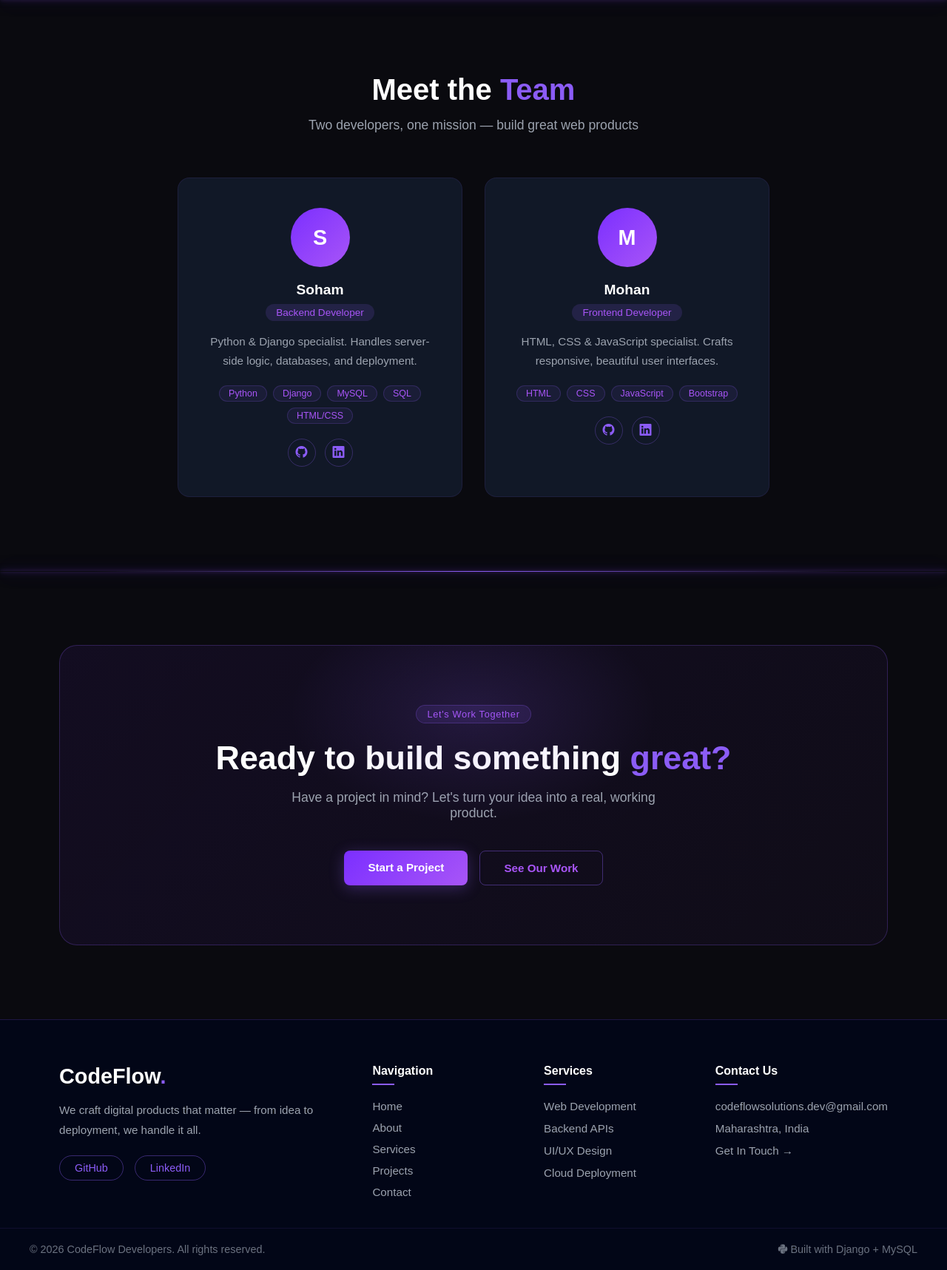
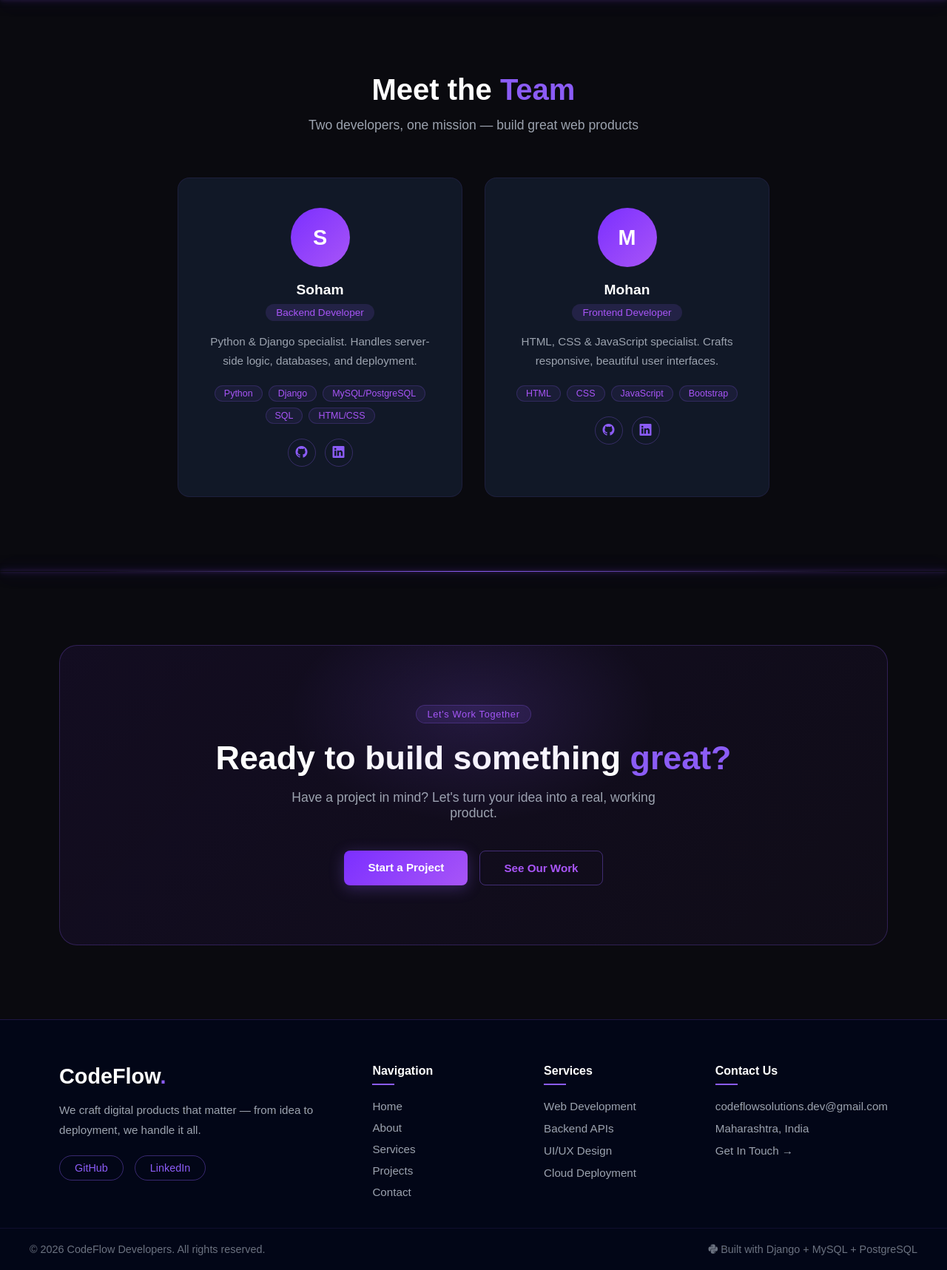
Before and after one commit to CodeFlow-Developers/Portfolio, a Django app: template main/templates/main/home.html in a window 1280 px wide. Shown: the part 1948-3665 px from the top of the page at 74% size. Run offline with Django 5.2, Linux system fonts and the light colour scheme; the template is opened without the code that fills it, so the values that code supplies are empty.

Commit message:
updates Sections

```diff
--- a/main/templates/main/base.html
+++ b/main/templates/main/base.html
@@ -90,7 +90,7 @@
     </div>
     <div class="footer-bottom">
         <p>&copy; 2026 CodeFlow Developers. All rights reserved.</p>
-        <p><i class="fa-brands fa-python"></i> Built with Django + MySQL </p>
+        <p><i class="fa-brands fa-python"></i> Built with Django + MySQL + PostgreSQL </p>
     </div>
 
 </footer>
--- a/main/templates/main/sections/team.html
+++ b/main/templates/main/sections/team.html
@@ -17,7 +17,7 @@
                 <div class="team-tags">
                     <span class="tag">Python</span>
                     <span class="tag">Django</span>
-                    <span class="tag">MySQL</span>
+                    <span class="tag">MySQL/PostgreSQL</span>
                     <span class="tag">SQL</span>
                     <span class="tag">HTML/CSS</span>
                 </div>
--- a/services/templates/services/services.html
+++ b/services/templates/services/services.html
@@ -58,7 +58,7 @@
                 <h3>Database Design</h3>
                 <p>Structured, scalable database architecture using MySQL. Proper relationships, migrations, and query optimization.</p>
                 <ul class="service-list">
-                    <li><i class="bi bi-check-circle-fill"></i> MySQL</li>
+                    <li><i class="bi bi-check-circle-fill"></i> MySQL & PostgreSQL</li>
                     <li><i class="bi bi-check-circle-fill"></i> Schema Design</li>
                     <li><i class="bi bi-check-circle-fill"></i> Django ORM</li>
                     <li><i class="bi bi-check-circle-fill"></i> Data Migrations</li>
```
